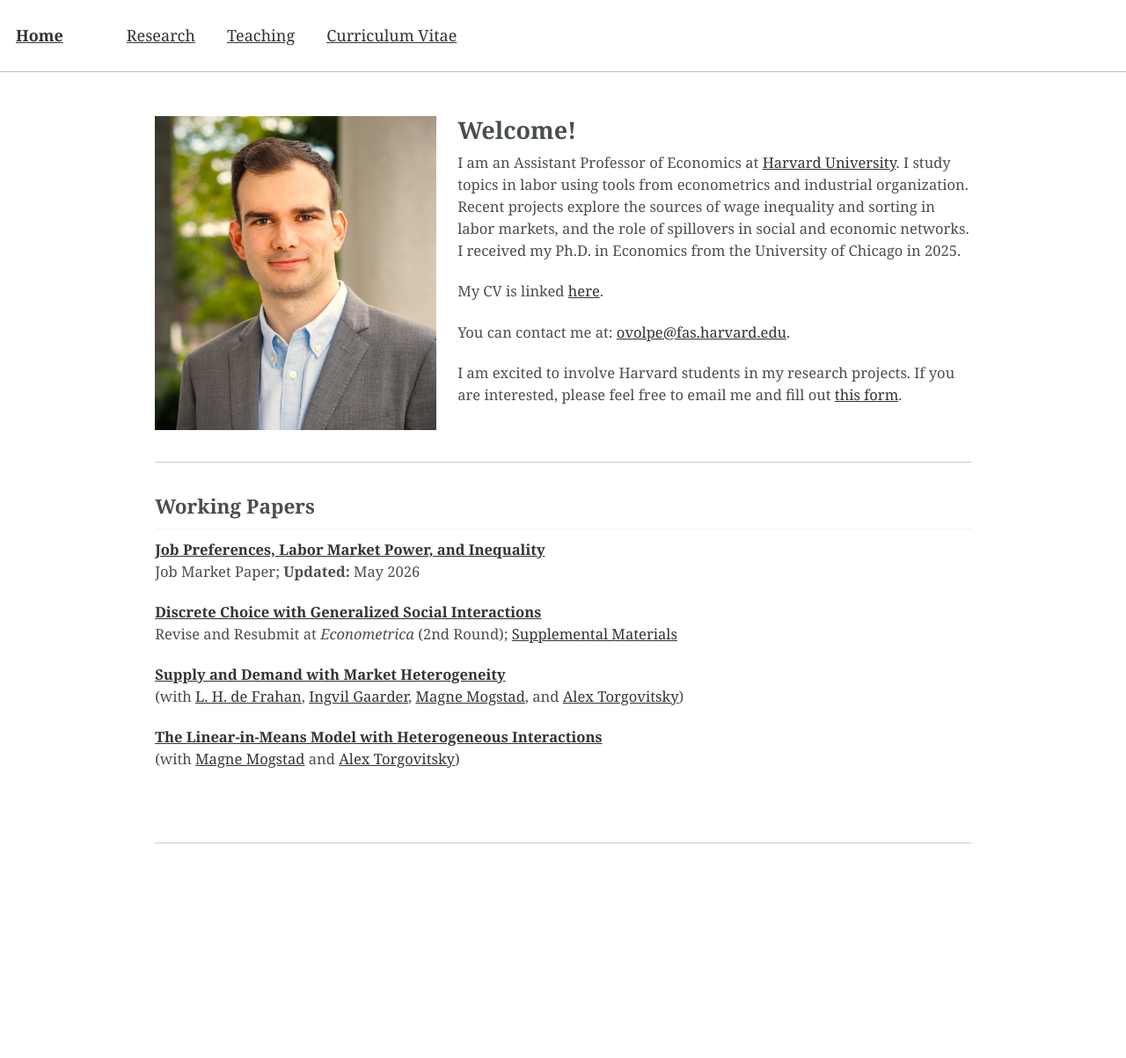
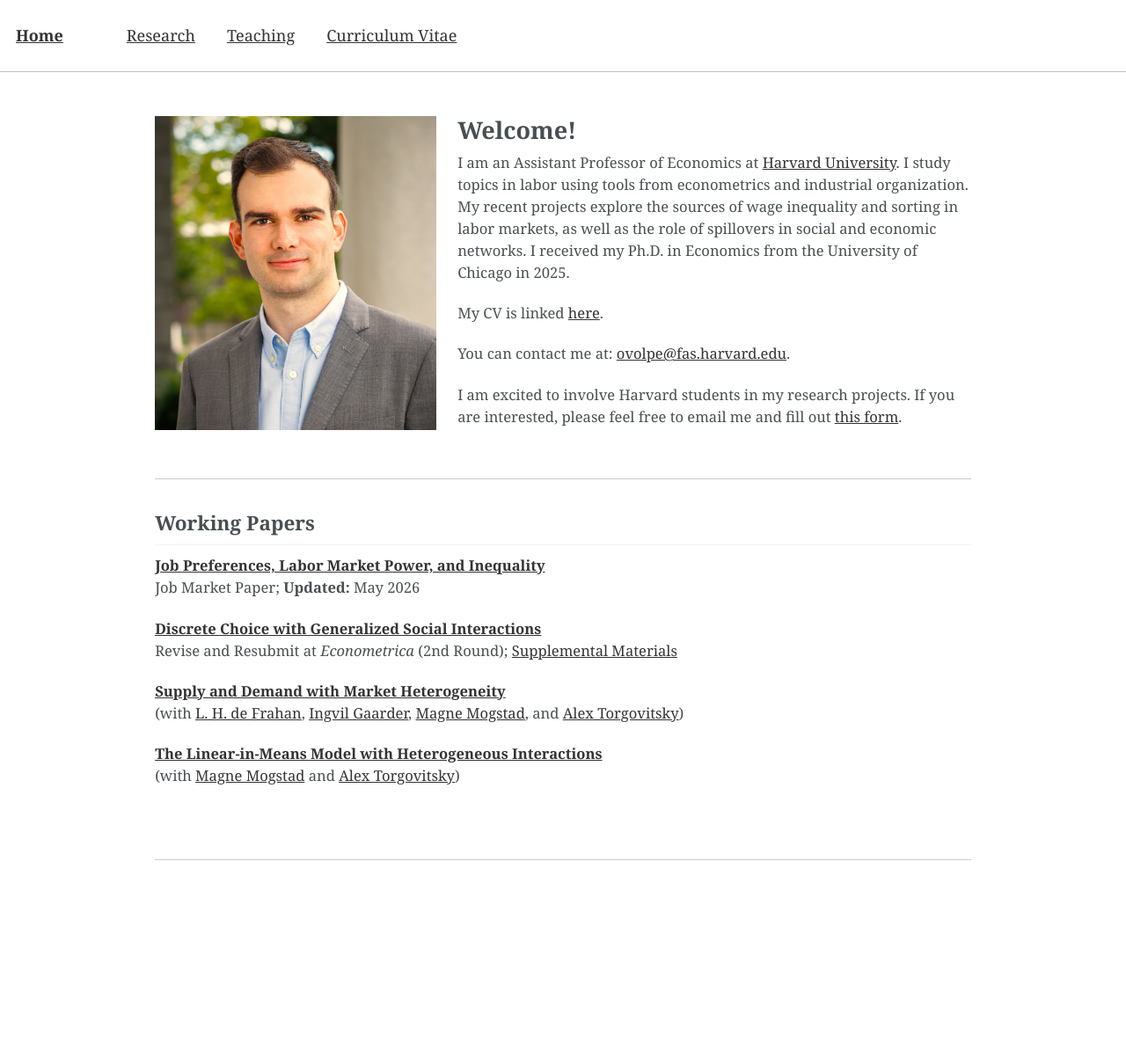
Before and after one commit to ovolpe/ovolpe.github.io, a Jekyll site: the page built from _pages/about.md, in a window 1280 px wide. Shown: the whole page at 88% size. Built offline with Jekyll 4.4.1, drawn with Linux system fonts in a browser that asks for light colours.

Commit message:
Revise about section for better readability
Updated the text for clarity and improved sentence structure.

```diff
--- a/_pages/about.md
+++ b/_pages/about.md
@@ -13,7 +13,7 @@ redirect_from:
   <div class="profile-intro__text">
     <h3><span style="font-size: 1.5em;">Welcome!</span></h3>
 
-    <p>I am an Assistant Professor of Economics at <a href="https://www.economics.harvard.edu">Harvard University</a>. I study topics in labor using tools from econometrics and industrial organization. Recent projects explore the sources of wage inequality and sorting in labor markets, and the role of spillovers in social and economic networks. I received my Ph.D. in Economics from the University of Chicago in 2025.</p>
+    <p>I am an Assistant Professor of Economics at <a href="https://www.economics.harvard.edu">Harvard University</a>. I study topics in labor using tools from econometrics and industrial organization. My recent projects explore the sources of wage inequality and sorting in labor markets, as well as the role of spillovers in social and economic networks. I received my Ph.D. in Economics from the University of Chicago in 2025.</p>
 
     <p>My CV is linked <a href="/files/cv.pdf">here</a>.</p>
 
```
